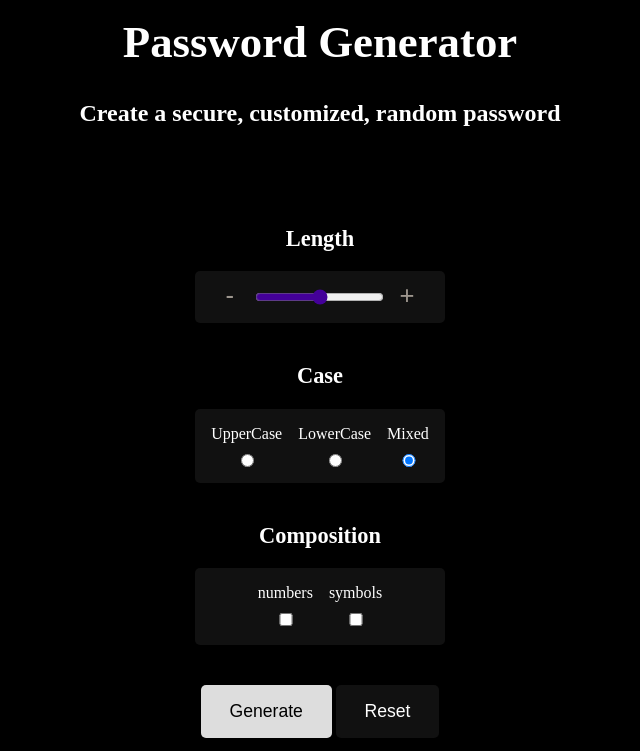
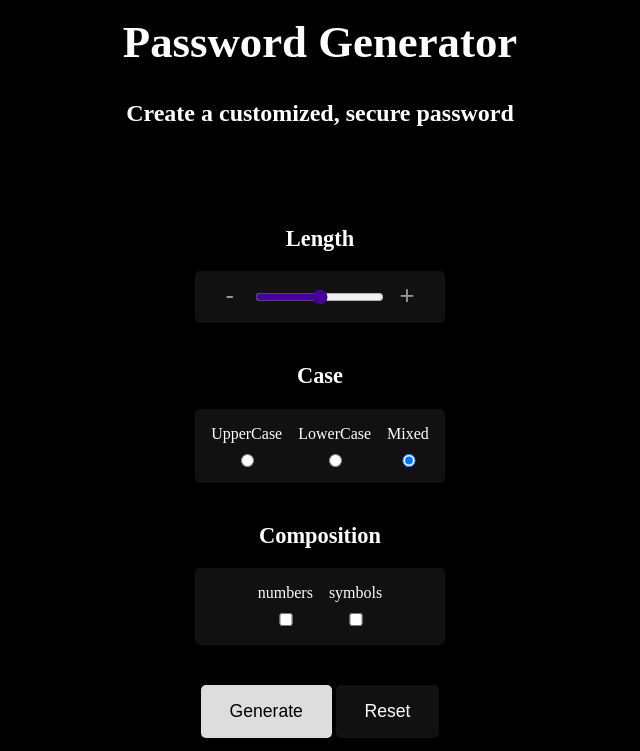
Before and after one commit to GenaroIBC/password-generator, a plain HTML site: page index.html in a window 1280 px wide. Shown: the top 751 px of the page, without its empty margins (320-960 px from the left). Drawn offline with Linux system fonts and the light colour scheme.

Commit message:
[FEAT]: change title text

```diff
--- a/index.html
+++ b/index.html
@@ -12,7 +12,7 @@
   </head>
   <body>
     <h1>Password Generator</h1>
-    <h2>Create a secure, customized, random password</h2>
+    <h2>Create a customized, secure password</h2>
 
     <form id="password-form">
       <h3>
```
